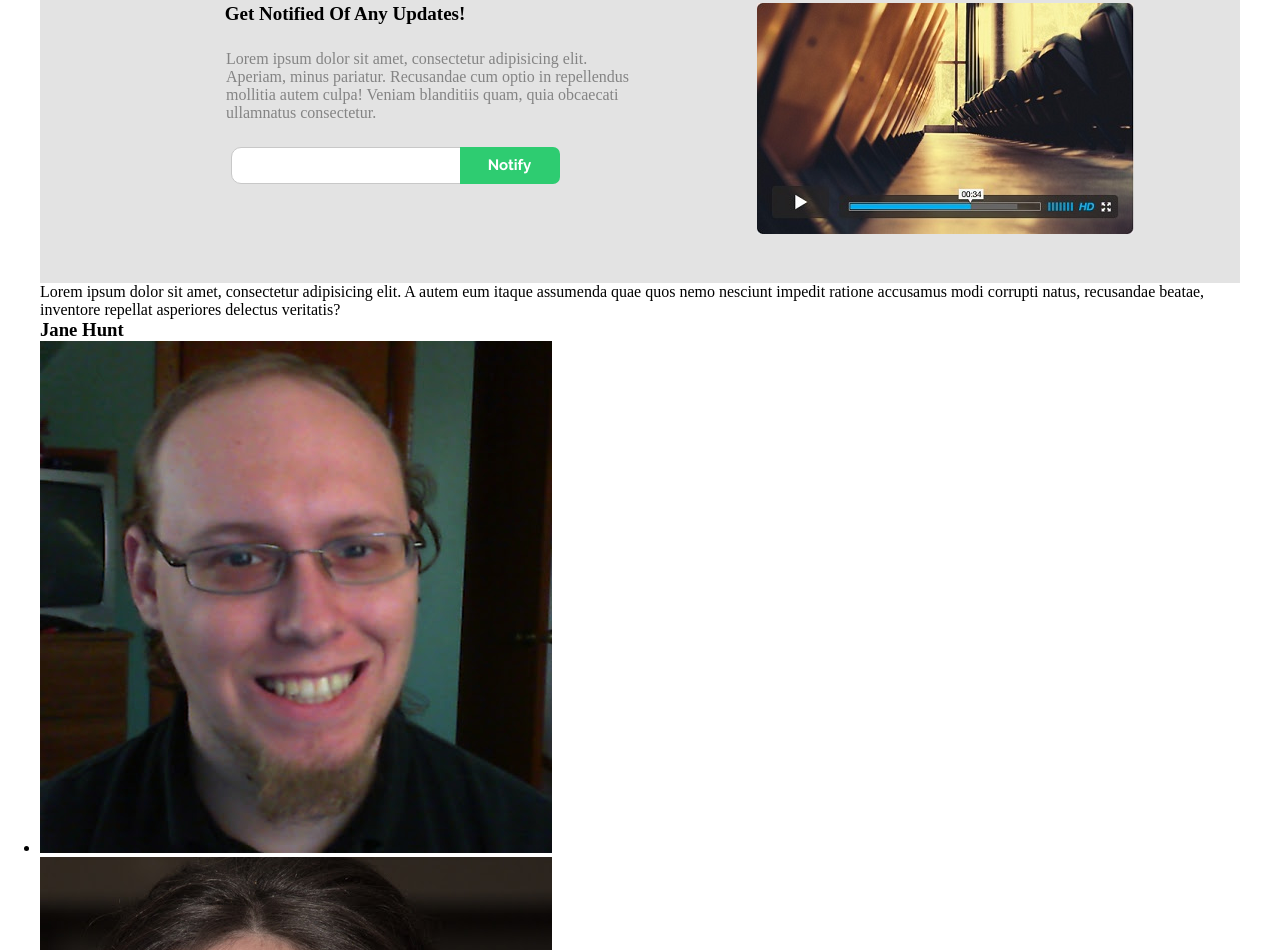
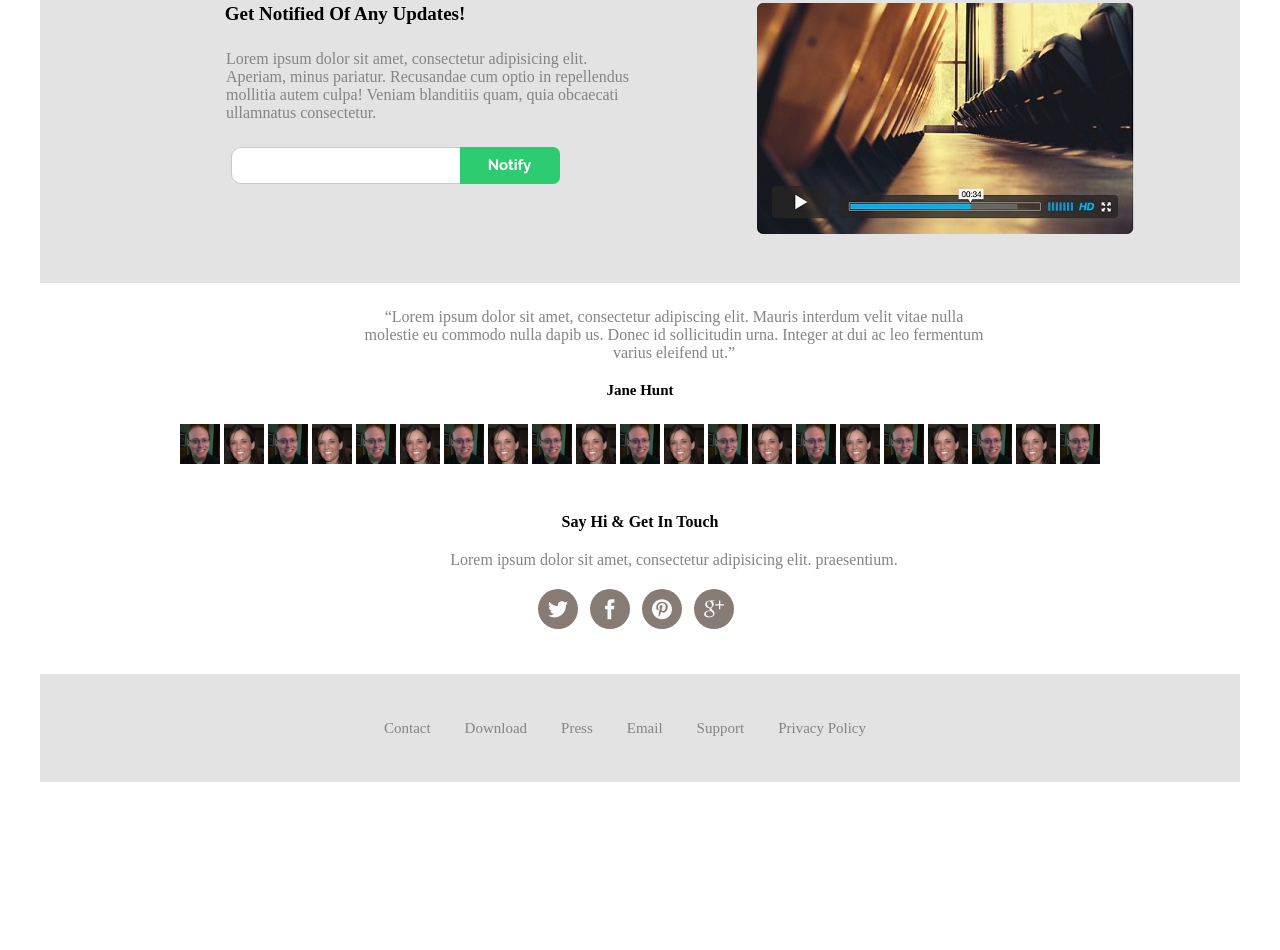
Before and after one commit to conradoojr/tfrontend, a plain HTML site: page index.html in a window 1280 px wide. Shown: the part 750-1700 px from the top of the page. After the commit the page ends 1532 px from the top, so only its background shows below. Drawn offline with Linux system fonts and the light colour scheme.

Commit message:
Mais teste

```diff
--- a/css/style.css
+++ b/css/style.css
@@ -153,3 +153,84 @@
 	margin-left: -7px;
 	border: none;
 }
+
+#quem-usa{
+	text-align: center;
+}
+
+#quem-usa p{
+	color: #848484;
+	font-size: 16px;
+	width: 620px;
+	margin-left: 27%;
+}
+#quem-usa p.comentario{
+	padding-top: 25px;
+	margin-left: 2 li7%;
+	padding-bottom: 20px;
+}
+
+#quem-usa h3{
+	padding-bottom: 25px;
+	font-size: 15px;
+}
+
+#quem-usa ul{
+	list-style: none;
+	padding-bottom: 45px;
+}
+
+#quem-usa ul li{
+	display: inline-block;
+}
+
+#quem-usa ul li img{
+	width: 40px;
+	height: 40px;
+}
+
+#quem-usa h4{
+	padding-bottom: 20px;
+}
+
+#quem-usa p.chamada{
+	padding-bottom: 20px;
+}
+
+#quem-usa ul.redes-sociais li{
+	display: inline-block;
+	font-size: 20px;
+	padding: 10px;
+	margin-right: 8px;
+	border-radius: 50%;
+	color:#f9f9f9;
+	background-color: #38241a;
+	opacity: 0.6;
+
+}
+
+#quem-usa ul.redes-sociais li:hover{
+	color:#fff;
+	background-color: #2ecc71;
+	opacity: 1;
+	cursor: pointer;
+}
+
+.footer{
+	background-color: #e3e3e3;
+	text-align: center;
+}
+
+.footer ul{
+	list-style: none;
+	padding: 45px 0px;
+}
+.footer ul li{
+	display: inline-block;
+	margin-right: 30px;
+}
+.footer ul li a{
+	text-decoration: none;
+	color: #848484;
+	font-size: 15px;
+}
--- a/index.html
+++ b/index.html
@@ -8,7 +8,6 @@
 		<link rel="stylesheet" href="css/style.css">
 	</head>
 	<body>
-
 
 	<div>
 		<div id="principal">
@@ -60,8 +59,8 @@
 
 
 			<section id="quem-usa">
-				<p>Lorem ipsum dolor sit amet, consectetur adipisicing elit. A autem eum itaque assumenda quae quos nemo nesciunt impedit ratione accusamus modi corrupti natus, recusandae beatae, inventore repellat asperiores delectus veritatis?</p>
-				<h3>Jane Hunt</h3>
+				<p class="comentario">“Lorem ipsum dolor sit amet, consectetur adipiscing elit. Mauris interdum velit vitae nulla molestie eu commodo nulla dapib us. Donec id sollicitudin urna. Integer at dui ac leo fermentum varius eleifend ut.”</p>
+				<h3 class="autor">Jane Hunt</h3>
 				<ul>
 					<li><img src="imagens/profile.jpg" alt="Nome do Usuario"></li>
 					<li><img src="imagens/profile1.jpg" alt="Nome do Usuario"></li>
@@ -86,9 +85,9 @@
 					<li><img src="imagens/profile.jpg" alt="Nome do Usuario"></li>
 				</ul>
 				<h4>Say Hi & Get In Touch </h4>
-				<p> Lorem ipsum dolor sit amet, consectetur adipisicing elit. Ipsum eligendi porro quam accusantium dolor maxime dolore, similique facilis, earum sapiente deserunt expedita enim culpa voluptatum. Modi, velit, natus? Corporis, praesentium.
+				<p class="chamada"> Lorem ipsum dolor sit amet, consectetur adipisicing elit. praesentium.
 				</p>
-				<ul>
+				<ul class="redes-sociais">
 					<li class="icon-twitter"></li>
 					<li class="icon-facebook"></li>
 					<li class="icon-pinterest"></li>
@@ -96,14 +95,14 @@
 				</ul>
 			</section>
 
-			<footer>
+			<footer class="footer">
 				<ul>
-					<li>Contact</li>
-					<li>Download</li>
-					<li>Press</li>
-					<li>Email</li>
-					<li>Support</li>
-					<li>Privacy Policy</li>
+					<li><a href="#">Contact</a></li>
+					<li><a href="#">Download</a></li>
+					<li><a href="#">Press</a></li>
+					<li><a href="#">Email</a></li>
+					<li><a href="#">Support</a></li>
+					<li><a href="#">Privacy Policy</a></li>
 				</ul>
 			</footer>
 		</div>
```
